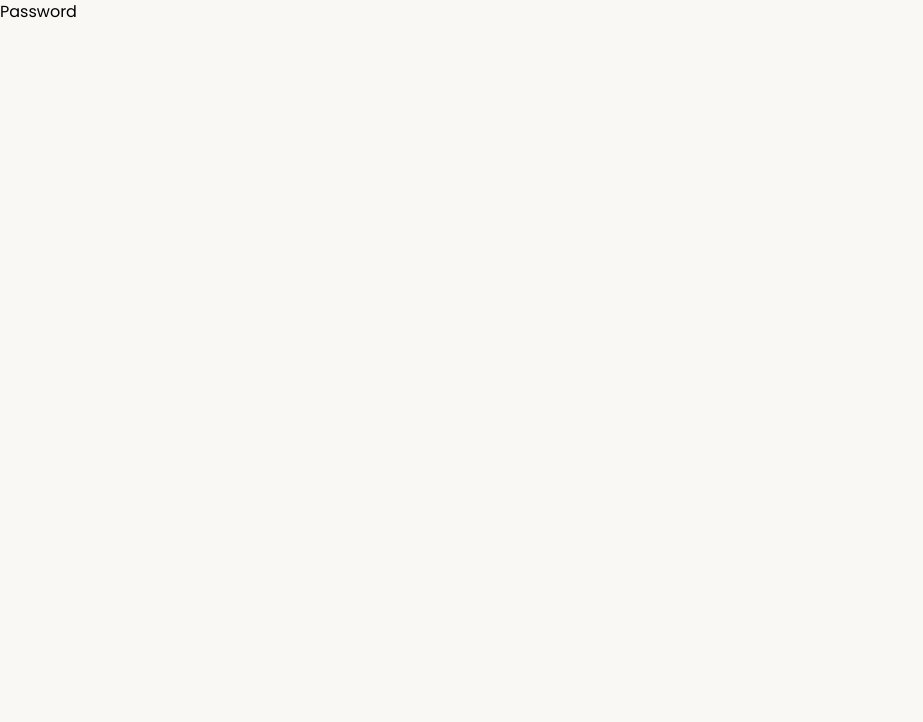
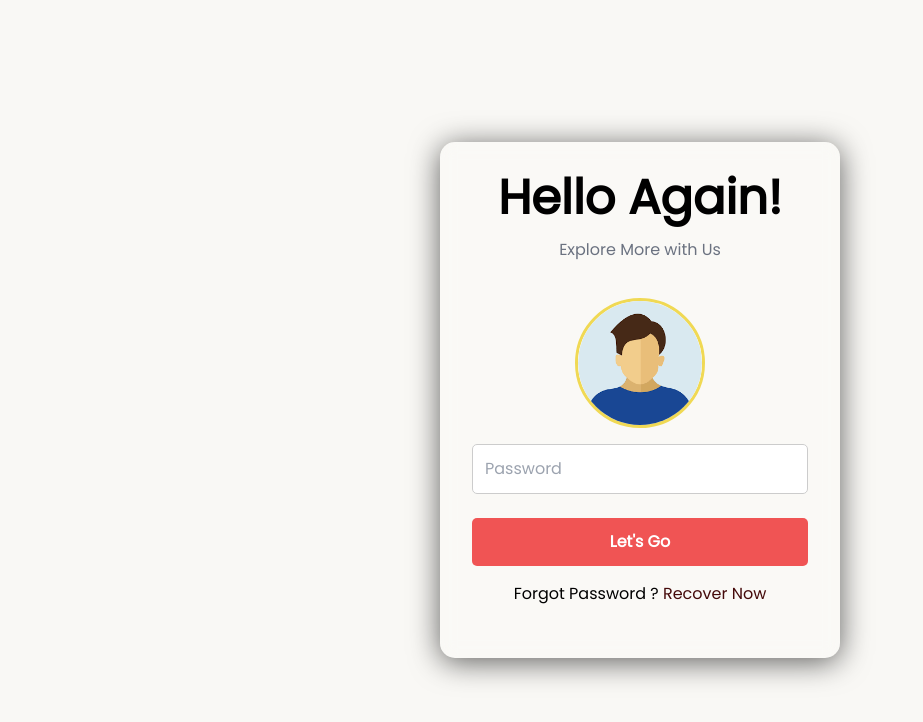
Before and after one commit to Karanb2707/Login-App-With-Email-OTP, a React (Create React App) app in the folder client/: page /password in a window 1280 px wide. Shown: the top 722 px of the page, without its empty margins (0-923 px from the left). Built offline with nearby package versions, Linux system fonts and the light colour scheme.

Commit message:
Password Validation Done

```diff
--- a/client/src/components/Password.js
+++ b/client/src/components/Password.js
@@ -1,7 +1,59 @@
-import React from 'react'
+import React from 'react';
+import { Link } from 'react-router-dom';
+import avatar from '../assets/profile.png';
+import styles from '../styles/Username.module.css';
+import { Toaster } from 'react-hot-toast';
+import { useFormik } from 'formik';
+import { passwordValidate } from '../helper/validate';
 
 export default function Password() {
+
+  const formik = useFormik({
+    initialValues:{
+      password: ''
+    },
+    validate: passwordValidate,
+    validateOnBlur: false,
+    validateOnChange: false,
+    onSubmit: async values =>{
+      console.log(values)
+    }
+  })
+
   return (
-    <div>Password</div>
-  )
+    <div className="container mx-auto">
+
+    <Toaster position='top-center' reverseOrder={false}></Toaster>
+
+      <div className="flex justify-center items-center h-screen">
+        <div className={styles.glass}>
+
+          <div className="title flex flex-col items-center">
+            <h4 className="text-5xl text-black font-bold">Hello Again!</h4>
+            <span className="py-4 text-small text-center text-gray-500">
+              Explore More with Us
+            </span>
+          </div>
+
+          <form className="py-1" onSubmit={formik.handleSubmit}>
+            <div className="profile flex justify-center py-4">
+              <img className={styles.profile_img} src={avatar} alt="avatar" />
+            </div>
+
+            <div className="textbox flex flex-col items-center gap-6">
+              <input {...formik.getFieldProps('password')} className={styles.textbox} type="text" placeholder="Password" />
+              <button className={styles.btn} type="submit">Let's Go</button>
+            </div>
+
+            <div className="text-center py-4">
+              <span className="text-black">
+                Forgot Password ? <Link className="text-red-950" to="/register">Recover Now</Link>
+              </span>
+            </div>
+          </form>
+
+        </div>
+      </div>
+    </div>
+  );
 }
--- a/client/src/helper/validate.js
+++ b/client/src/helper/validate.js
@@ -3,6 +3,13 @@
 // validate login page
 export async function usernameValidate(values){
     const errors = usernameVerify({}, values);
+
+    return errors;
+}
+
+// validate password page
+export async function passwordValidate(values) {
+    const errors = passwordVerify({}, values);
 
     return errors;
 }
@@ -19,3 +26,28 @@
 
     return error;
 }
+
+//validate password
+function passwordVerify(errors = {}, values){
+
+    const specialChars = /[`!@#$%^&*()_+\-=\[\]{};':"\\|,.<>\/?~]/;
+
+    if(!values.password)
+    {
+        errors.password = toast.error('Password Required');
+    }
+    else if(values.password.includes(" "))
+    {
+        errors.password = toast.error('Wrong Password');
+    }
+    else if(values.password.length < 4)
+    {
+        errors.password = toast.error('Password must be more than 4 characters long');
+    }
+    else if(!specialChars.test(values.password))
+    {
+        errors.password = toast.error('Password must have special character');
+    }
+
+    return errors;
+}
```
